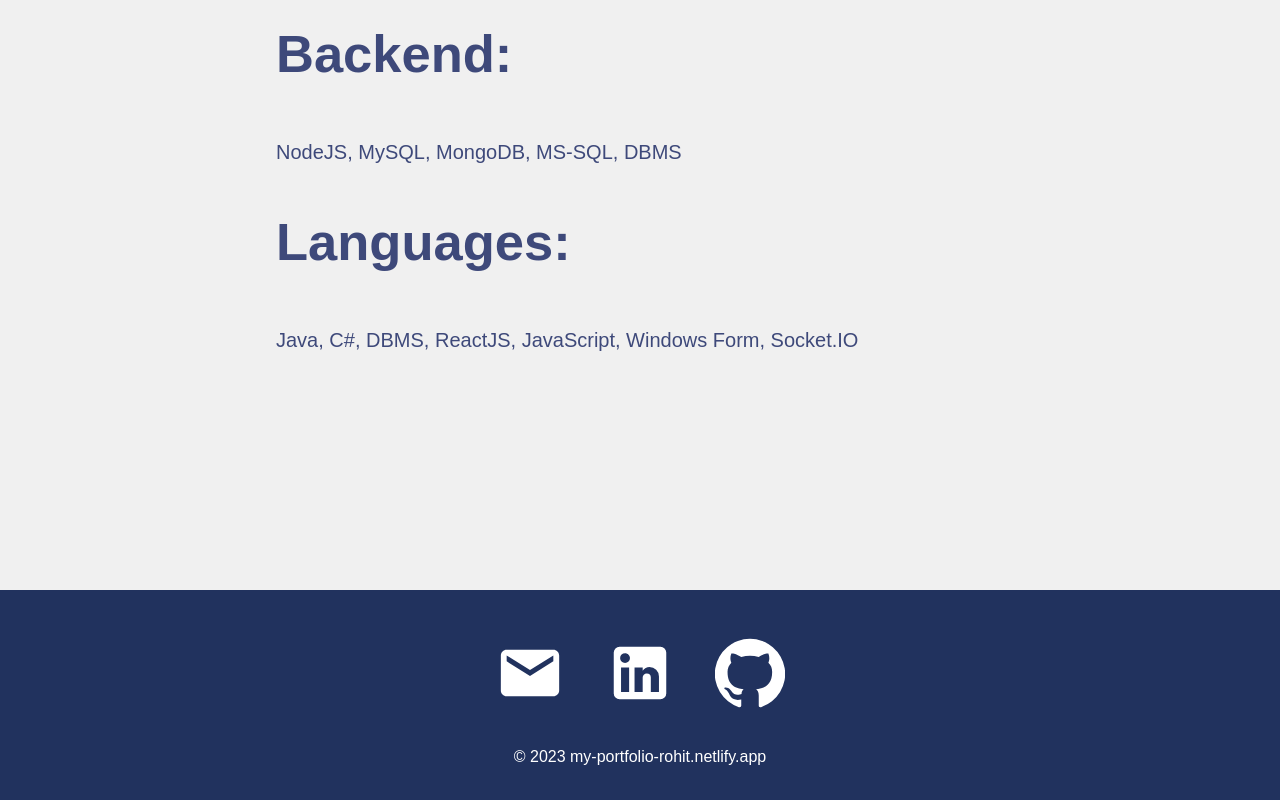
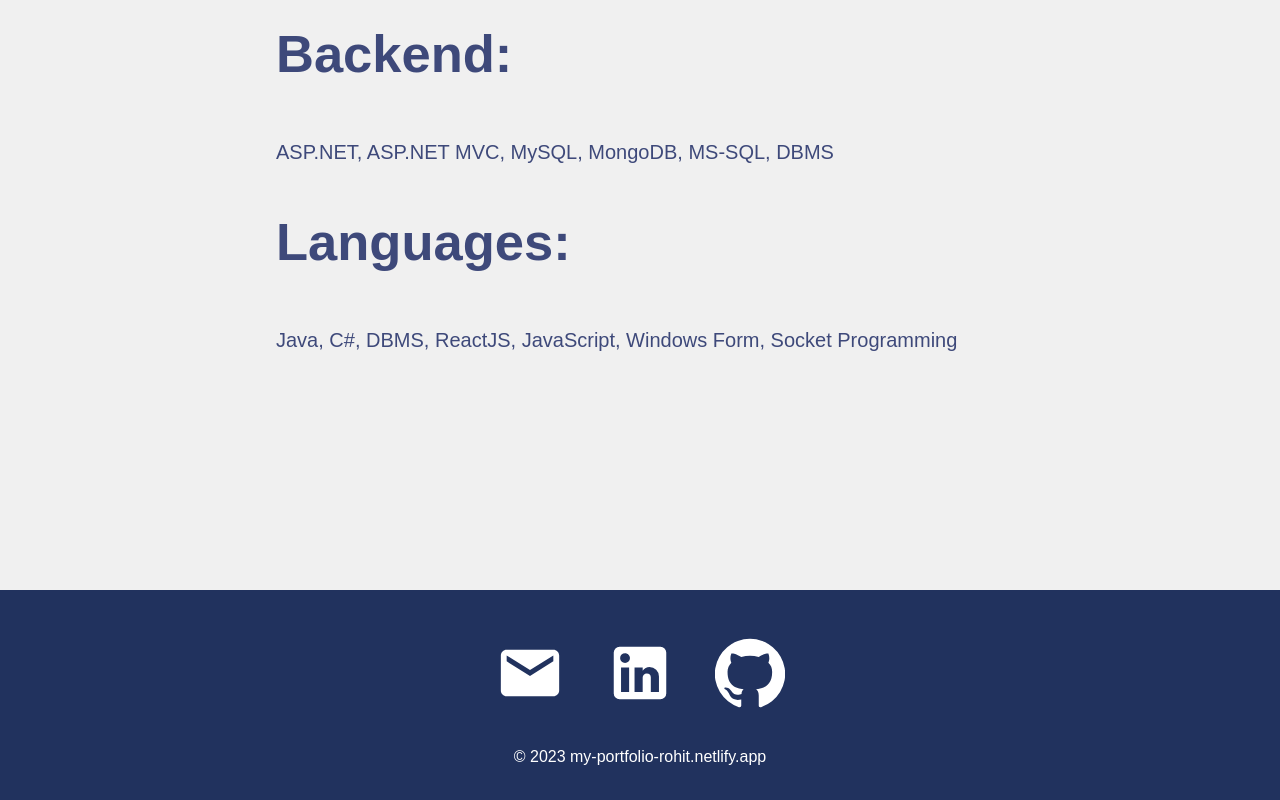
Before and after one commit to Rohit-Baranwal/My-Portfolio, a React (Create React App) app: page / in a window 1280 px wide. Shown: the part 1136-1936 px from the top of the page. Built offline with nearby package versions, Linux system fonts and the light colour scheme.

Commit message:
make changes in skill section

```diff
--- a/src/pages/Home.js
+++ b/src/pages/Home.js
@@ -33,13 +33,13 @@ const Home = () => {
             <li className='item'>
               <h2>Backend: </h2>
               <span>
-                 NodeJS, MySQL, MongoDB, MS-SQL, DBMS
+                 ASP.NET, ASP.NET MVC, MySQL, MongoDB, MS-SQL, DBMS
               </span>
             </li>
             <li className='item'>
               <h2>Languages: </h2>
               <span>
-                Java, C#, DBMS, ReactJS, JavaScript, Windows Form, Socket.IO
+                Java, C#, DBMS, ReactJS, JavaScript, Windows Form, Socket Programming
               </span>
             </li>
           </ol>
```
